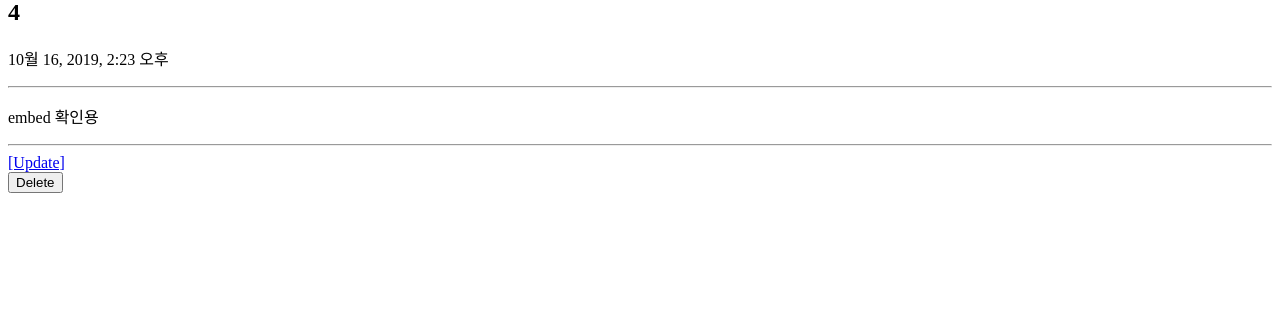
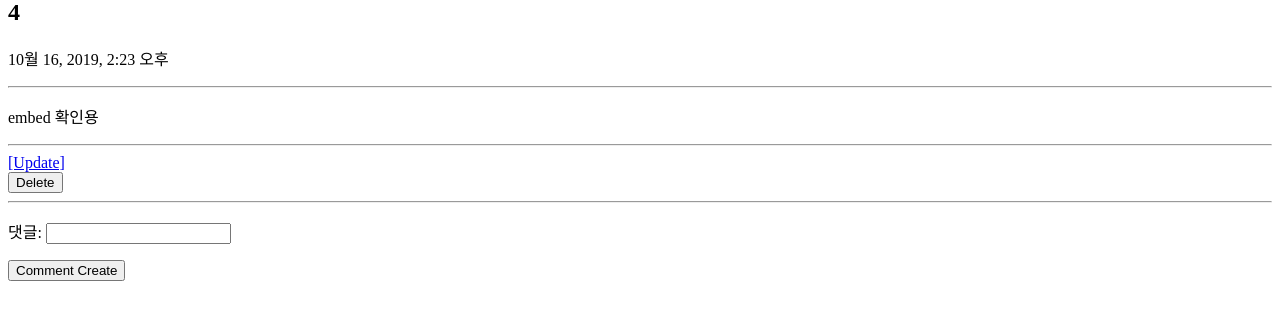
Before and after one commit to JeesooHaa/django_review2, a Django app: page /articles/4/ in a window 1280 px wide. Shown: the part 138-458 px from the top of the page. Run offline with Django 3.2, Linux system fonts and the light colour scheme; data comes from the database, SQL or seed files in the repository; data that the repository does not hold is empty.

Commit message:
Add comment
 - with Form

```diff
--- a/articles/forms.py
+++ b/articles/forms.py
@@ -1,5 +1,5 @@
 from django import forms
-from .models import Article
+from .models import Article, Comment
 
 
 class ArticleForm(forms.ModelForm):
@@ -8,3 +8,17 @@ class ArticleForm(forms.ModelForm):
         model = Article
         fields = '__all__'
         # fields = ['title', ]
+
+
+class CommentForm(forms.ModelForm):
+    # aritcle = forms.ModelChoiceField(
+    #     queryset=Article.objects.all(),
+    # )
+
+    content = forms.CharField(
+        label='댓글',
+    )
+
+    class Meta:
+        model = Comment
+        fields = ['content',]
--- a/articles/models.py
+++ b/articles/models.py
@@ -13,6 +13,15 @@ class Article(models.Model):
         ordering = ('-pk', )
 
 
+class Comment(models.Model):
+    article = models.ForeignKey(Article, on_delete=models.CASCADE, related_name='comments')
+    content = models.CharField(max_length=200)
+    created_at = models.DateTimeField(auto_now_add=True)
+
+    class Meta:
+        ordering = ('-pk', )
+
+
 class Person(models.Model):
     name = models.CharField(max_length=10)
     email = models.CharField(
--- a/articles/templates/articles/detail.html
+++ b/articles/templates/articles/detail.html
@@ -13,4 +13,17 @@
   {% csrf_token %}
   <button type="submit">Delete</button>
 </form>
+<hr>
+{% for comment in comments %}
+<p>{{ comment.pk }}. {{ comment.content }}</p>
+<form action="{% url 'articles:comment_delete' comment.pk %}", method="POST">
+  {% csrf_token %}
+  <button type="submit">Comment Delete</button>
+</form>
+{% endfor %}
+<form action="{% url 'articles:comment_create' article.pk %}", method="POST">
+  {% csrf_token %}
+  {{ form.as_p }}
+  <button type="submit">Comment Create</button>
+</form>
 {% endblock container %}
--- a/articles/urls.py
+++ b/articles/urls.py
@@ -8,4 +8,6 @@ urlpatterns = [
     path('<int:article_pk>/', views.detail, name='detail'),
     path('<int:article_pk>/update/', views.update, name='update'),
     path('<int:article_pk>/delete/', views.delete, name='delete'),
+    path('<int:article_pk>/comment_create/', views.comment_create, name='comment_create'),
+    path('<int:comment_pk>/commnet_delete/', views.comment_delete, name='comment_delete'),
 ]
--- a/articles/views.py
+++ b/articles/views.py
@@ -1,7 +1,7 @@
 from django.shortcuts import render, redirect, get_object_or_404
 from django.views.decorators.http import require_POST, require_GET
-from .models import Article
-from .forms import ArticleForm
+from .models import Article, Comment
+from .forms import ArticleForm, CommentForm
 from IPython import embed
 
 
@@ -35,7 +35,13 @@ def create(request):
 def detail(request, article_pk):
     # 사용자가 url 에 적어보낸 article_pk 를 통해 디테일 페이지를 보여준다.
     article = get_object_or_404(Article, pk=article_pk)
-    context = {'article': article}
+    comments = article.comments.all()
+    form = CommentForm()
+    context = {
+        'article': article,
+        'comments': comments,
+        'form': form,
+    }
     return render(request, 'articles/detail.html', context)
     # 가능
     # return render(request, 'articles/detail.html', {'article': article})
@@ -65,3 +71,27 @@ def delete(request, article_pk):
     return redirect('articles:index')
     # else:
     #     pass
+
+
+@require_POST
+def comment_create(request, article_pk):
+    article = get_object_or_404(Article, pk=article_pk)
+    form = CommentForm(request.POST)
+    if form.is_valid():
+        # 임시저장
+        comment = form.save(commit=False)
+        comment.article_id = article_pk
+        comment.save()
+        return redirect('articles:detail', article_pk)
+
+    # comment = Comment(article_id = article_pk)
+    # form = CommentForm(request.POST, instance=comment)
+    # form.save()
+
+
+@require_POST
+def comment_delete(request, comment_pk):
+    comment = get_object_or_404(Comment, pk=comment_pk)
+    article_pk = comment.article_id
+    comment.delete()
+    return redirect('articles:detail', article_pk)
```
Also changed, not shown: articles/migrations/0004_comment.py (added).
